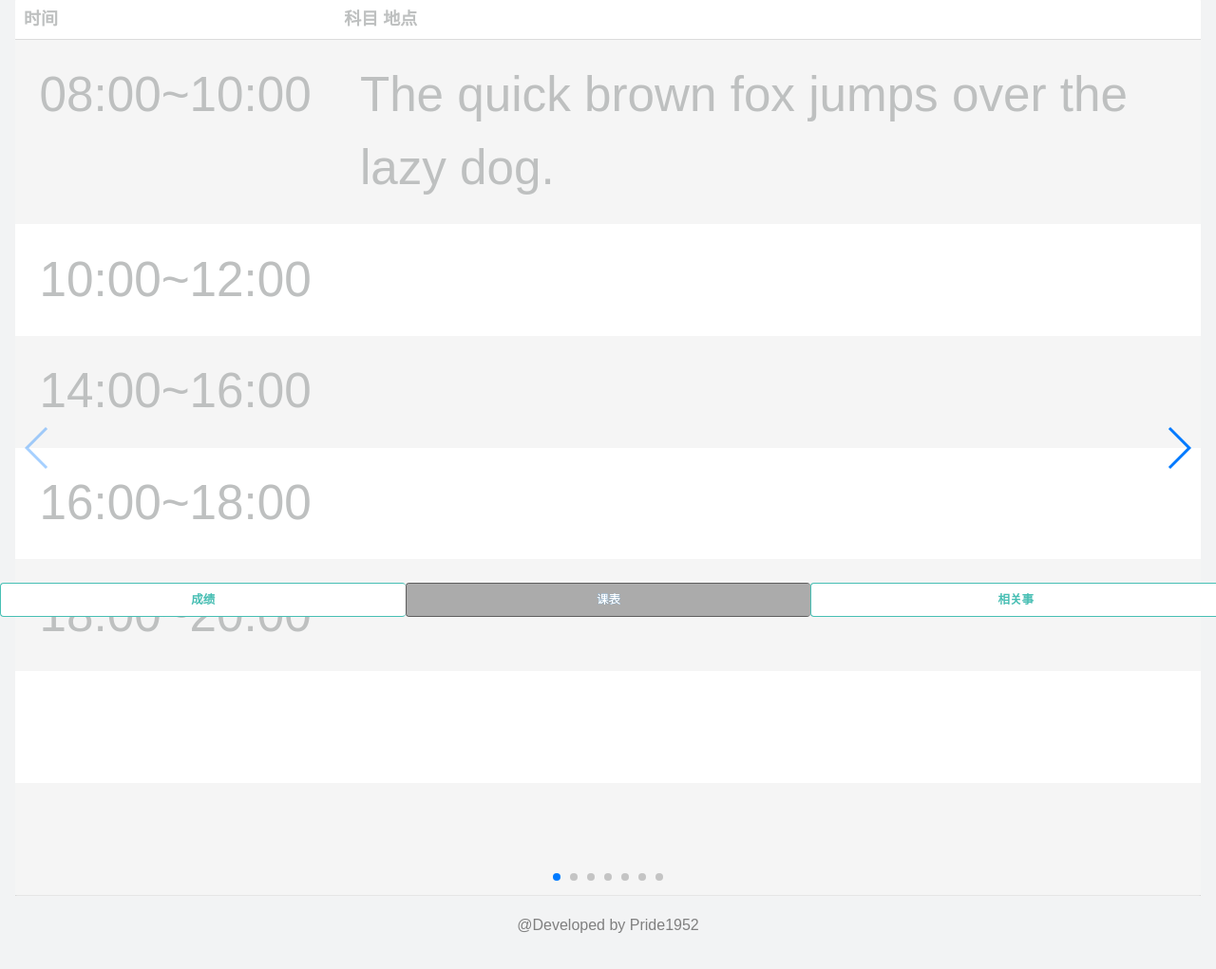
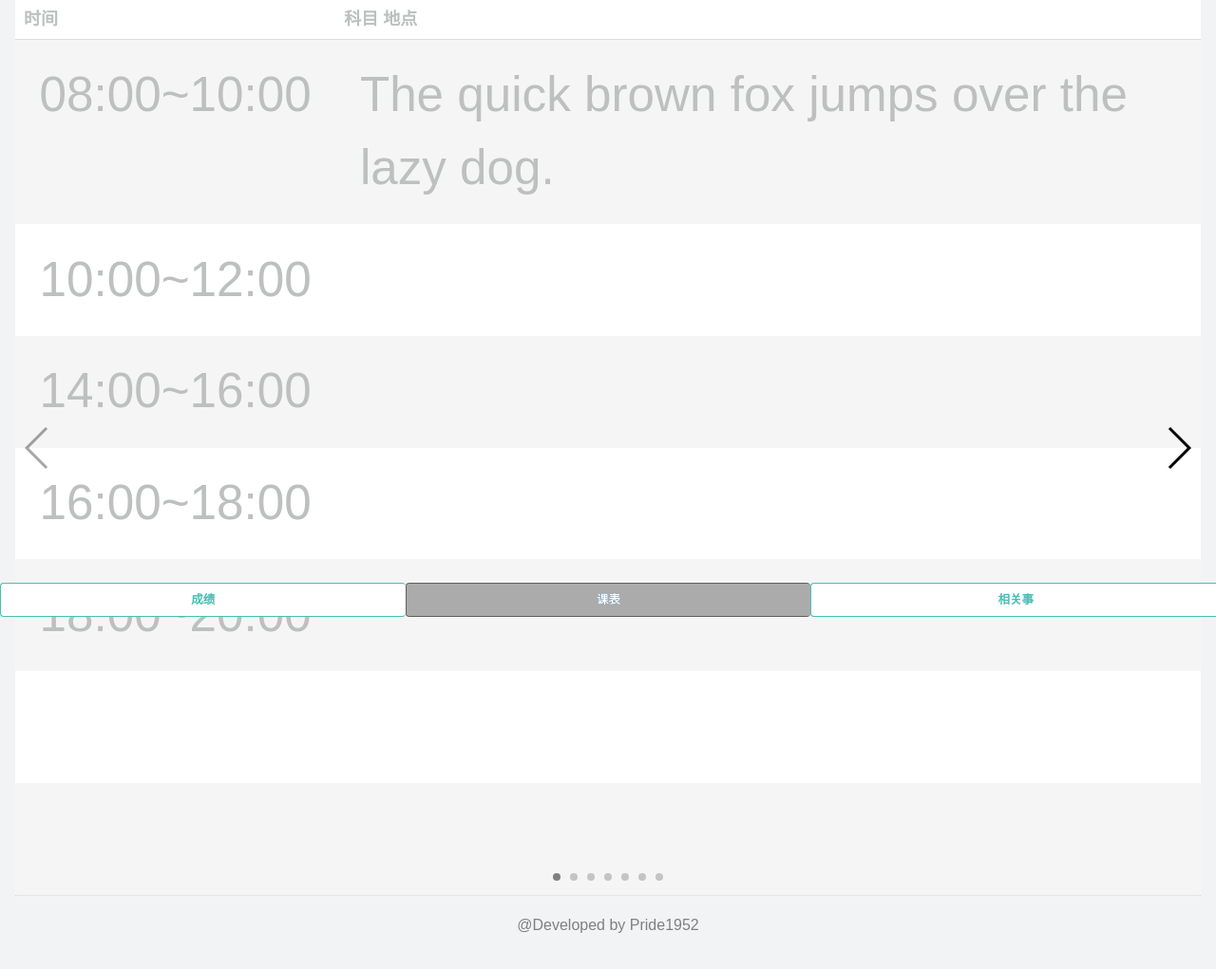
Before and after one commit to yss930819/BUAAWeChatApp, a PHP site: page /syllabus.php in a window 1280 px wide. Shown: the part 150-1171 px from the top of the page at 95% size. Run offline with PHP 8.4, Linux system fonts and the light colour scheme; some web fonts are replaced.

Commit message:
Make the swiper button to gray and black

```diff
--- a/css/main.css
+++ b/css/main.css
@@ -86,3 +86,7 @@ input[data-role="none"] {
 ul {
 	list-style-type: none;
 }
+
+.swiper-pagination-bullet-active {
+	background:gray !important;
+}
--- a/syllabus.php
+++ b/syllabus.php
@@ -297,8 +297,8 @@
       <!-- Add Pagination -->
       <div class="swiper-pagination"></div>
       <!-- Add Arrows -->
-      <div class="swiper-button-next"></div>
-      <div class="swiper-button-prev"></div>
+      <div class="swiper-button-next swiper-button-black"></div>
+      <div class="swiper-button-prev swiper-button-black"></div>
     </div>
   </div>
   <script src="/js/swiper.jquery.min.js"></script>
```
